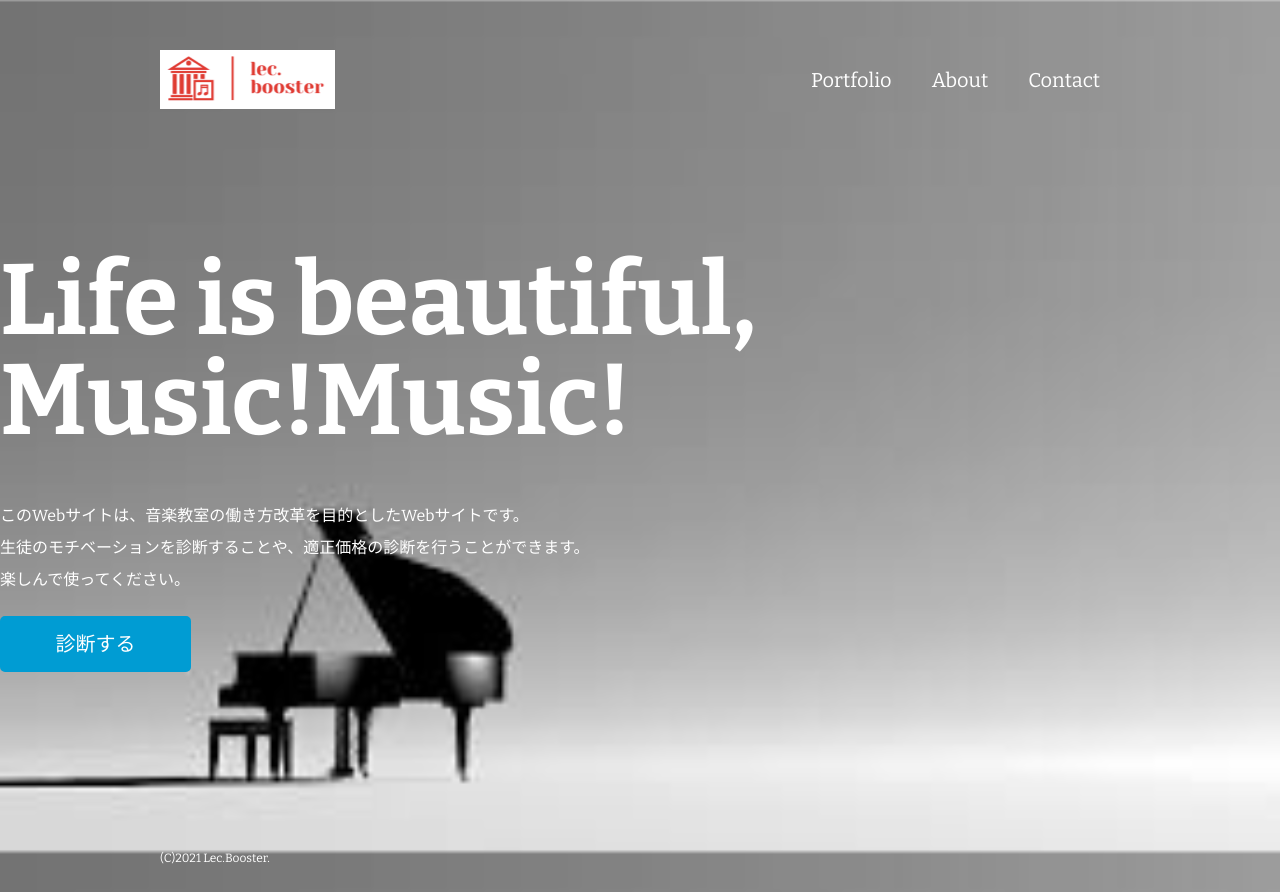
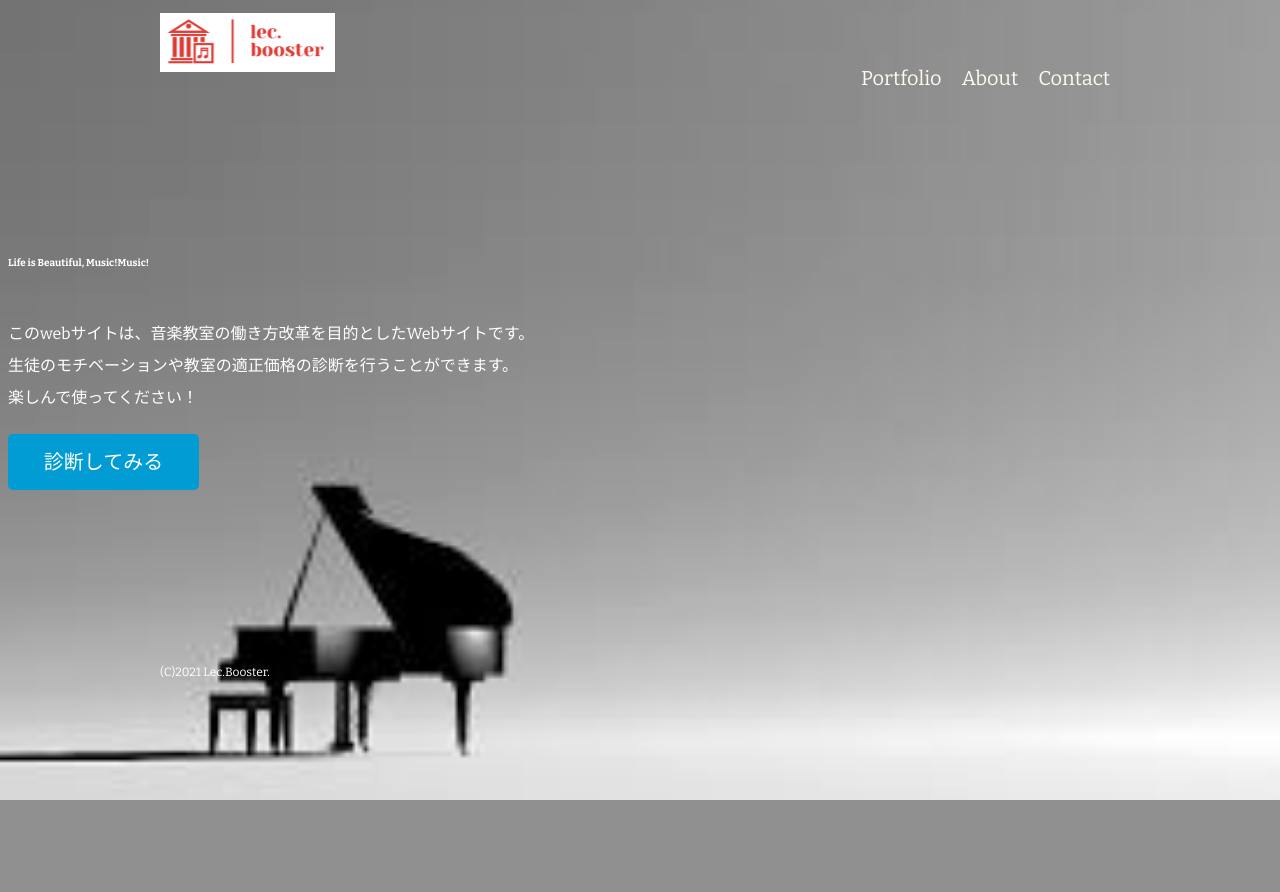
Before and after one commit to yo-zef2/music_school_web, a Flask app: page /top in a window 1280 px wide. After the commit the page ends 800 px from the top, so only its background shows below. Run offline with Flask 2, Linux system fonts and the light colour scheme; parts of the project's set-up code (start-up, migrations or seed data) failed here and were passed over; some libraries are stand-ins or nearby versions.

Commit message:
html変更

```diff
--- a/app/static/css/style.css
+++ b/app/static/css/style.css
@@ -1,11 +1,12 @@
 @charset "utf-8";
 
+
 body {
-    margin: 0;
-    padding: 0;
+    margin: 50;
+    padding: 50;
     background-color: dimgray;
     color: floralwhite;
-    font-size: 15px;
+    font-size: 10px;
     line-height: 2;
     font-family: 'Bitter', serif;
 }
@@ -46,18 +47,19 @@ header {
 }
 
 .logo {
-    float: left;
-    margin-top: 50px;
+  text-align: left;
+  float: left;
+  margin-top: 5px;
 }
 
 .grobal-nav {
-    float: right;
-    margin-top: 60px;
+  float: right;
+  margin-top: 50px;
 }
 
 .grobal-nav li{
     float: left;
-    margin: 0 20px;
+    margin: 0 10px;
     font-size: 20px;
     list-style: none;
 }
@@ -67,8 +69,8 @@ header {
 }
 
 .grobal-nav li a:hover {
-    border-bottom: 2px solid #ffffff;
-    padding-bottom: 3px;
+    border-bottom: 1px solid #ffffff;
+    padding-bottom: 2px;
     text-decoration: none;
 }
 
@@ -92,7 +94,7 @@ footer small{
 }
 
 #index h1 {
-    font-size: 100px;
+    font-size: 10px;
     line-height: 1;
     color: #ffffff;
     font-family: 'Bitter', serif;
--- a/app/templates/index.html
+++ b/app/templates/index.html
@@ -3,11 +3,12 @@
     <head>
         <title>音楽教室</title>
         <link href="/static/css/style.css" rel="stylesheet">
+        <link href="https://fonts.googleapis.com/css2?family=Bitter:wght@400;700&display=swap" rel="stylesheet">
     </head>
     <body>
         <header>
-            <div class = "logo"></div>
-            <img src="/static/images/lec_booster.png" alt="lec_booster">
+            <div class = "logo">
+                <img src="/static/images/lec_booster.png" alt="lec_booster"></div>
         </header>
         <class></class>
         <nav>
--- a/app/templates/top.html
+++ b/app/templates/top.html
@@ -1,24 +1,28 @@
-
 <!DOCTYPE html>
 <html>
   <head>
-<meta charset="UTF=-8">
+    <meta charset="UTF-8">
     <title>音楽教室の働き方「Lec.Booster」Official Website</title>
     <link href="https://fonts.googleapis.com/css2?family=Bitter:wght@400;700&display=swap" rel="stylesheet">
+    <link rel="preconnect" href="https://fonts.googleapis.com">
+    <link rel="preconnect" href="https://fonts.gstatic.com" crossorigin>
+    <link href="https://fonts.googleapis.com/css2?family=Bitter:wght@100&display=swap" rel="stylesheet">
     <link href="static/css/style.css" rel="stylesheet">
+    <link href="/static/css/style.css" rel="stylesheet">
   </head>
+
   <body id="index">
 
   <!--header始まり-->
+
     <header>
       <div class="logo">
-                <a href="index.html"><img src="static/images/lec_booster.png" alt = "SNAPPPERS"></a>
-            </div>
+        <a href="index"><img src="/static/images/lec_booster.png" alt="lec_booster"></a></div>
       <nav>
         <ul class="grobal-nav">
-                    <li><a href="portofolio.html">Portfolio</a></li>
-                    <li><a href="about.html">About</a></li>
-                    <li><a href="contact.html">Contact</a></li>
+          <li>Portfolio</li>
+          <li>About</li>
+          <li>Contact</li>
         </ul>
       </nav>
     </header>
@@ -27,20 +31,17 @@
     <!--wrap始まり-->
     <div id="wrap">
       <div class="content">
-                <h1>Life is beautiful, Music!Music!</h1>
-                <p>このWebサイトは、音楽教室の働き方改革を目的としたWebサイトです。<br>
-                生徒のモチベーションを診断することや、適正価格の診断を行うことができます。<br>
-                楽しんで使ってください。</p>
-                <p class="btn"><a href="index">診断する</a></p>
+      <h1>Life is Beautiful, Music!Music!</h1>
+      <p>このwebサイトは、音楽教室の働き方改革を目的としたWebサイトです。<br>生徒のモチベーションや教室の適正価格の診断を行うことができます。<br>楽しんで使ってください！</p>
+      <p class="btn"><a href="index.html">診断してみる</a></p>
       </div>
     </div>
     <!--wrap終わり-->
 
-        <!--footer始まり-->
     <footer>
       <small>(C)2021 Lec.Booster.</small>
     </footer>
-        <!--footer終わり-->
 
   </body>
+
 </html>
```
Lines whose indentation alone changed are shown as unchanged.
